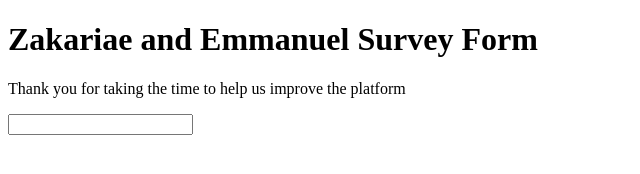
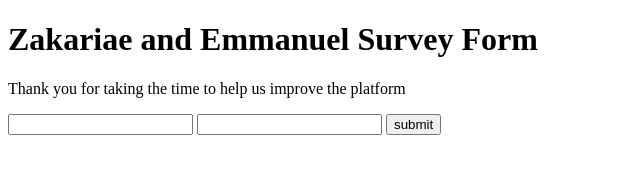
Before and after one commit to Emmanuelaaron/zakariaeEmmanuel, a plain HTML site: page index.html in a window 1280 px wide. Shown: the whole page, without its empty margins (0-640 px from the left). Drawn offline with Linux system fonts and the light colour scheme.

Commit message:
add email field

```diff
--- a/index.html
+++ b/index.html
@@ -13,6 +13,8 @@
     </header>
     <form id="survey-form">
       <input name="name" id="name" type="text" required/>
+      <input type="email" required id="email">
+      <input type="submit" value="submit">
     </form>
     <script src="https://cdn.freecodecamp.org/testable-projects-fcc/v1/bundle.js"></script>
     <script  src="js/index.js"></script>
```
